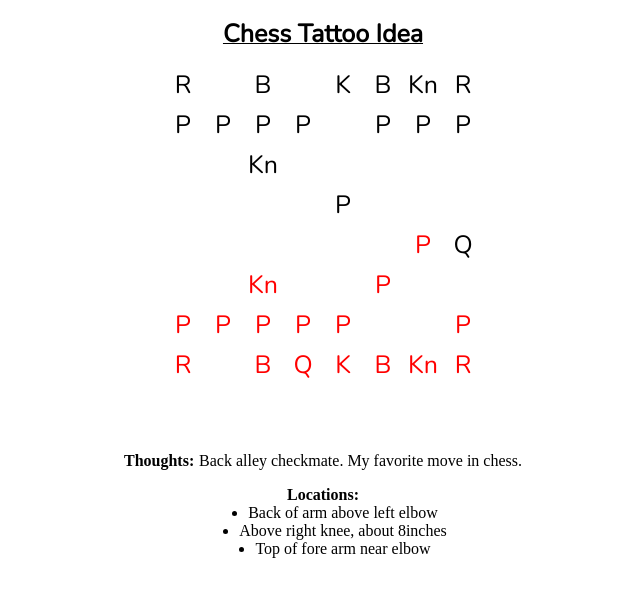
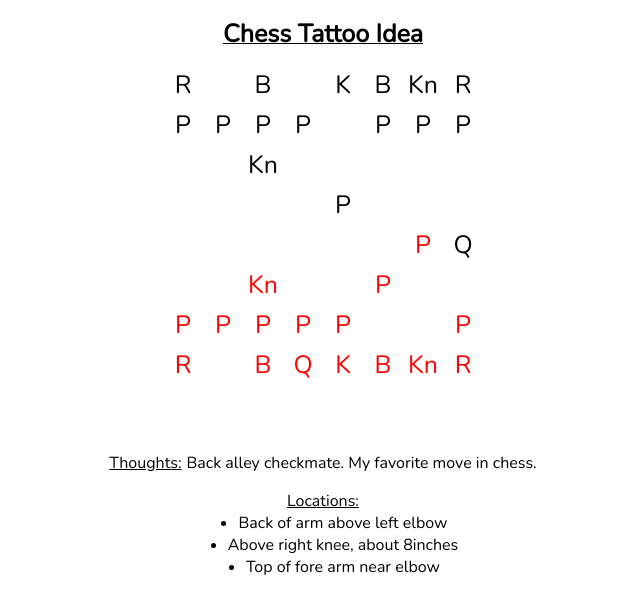
Before and after one commit to christian-fortin/Tattoo-Ideas, a plain HTML site: page index.html in a window 1280 px wide. Shown: the whole page, without its empty margins (317-957 px from the left). Drawn offline with nearby package versions, Linux system fonts and the light colour scheme.

Commit message:
updated fonts

```diff
--- a/index.html
+++ b/index.html
@@ -89,9 +89,9 @@
         <div class="white W">R</div>
         </div>
 
-        <p class="idea-description"><span style="font-weight: bold; margin-right: .3rem;">Thoughts: </span> Back alley checkmate. My favorite move in chess.</p>
+        <p class="idea-description"><span style="text-decoration: underline; margin-right: .3rem;">Thoughts: </span> Back alley checkmate. My favorite move in chess.</p>
 
-        <p class="idea-description"> <span style='font-weight: bold;'>Locations: </span> <ul class="ul-locations">
+        <p class="idea-description"> <span style="text-decoration: underline;">Locations: </span> <ul class="ul-locations">
             <li> Back of arm above left elbow</li>
             <li>Above right knee, about 8inches</li>
             <li>Top of fore arm near elbow</li>
--- a/style.css
+++ b/style.css
@@ -134,6 +134,7 @@ display: flex;
 justify-content: center;
 align-items: center;
 margin: 1rem 0 0 0;
+font-family: 'Nunito';
 }
 
 .ul-locations{
@@ -142,4 +143,9 @@ margin: 1rem 0 0 0;
     align-items: center;
     flex-direction: column;
     margin: 0;
+    font-family: 'Nunito';
 }
+
+.bold-it{
+    font-weight: 1000;
+}
```
